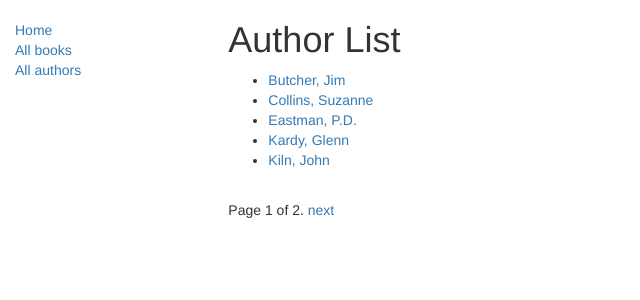
After one commit to SixStringsCoder/local_library, a Django app: page /catalog/authors/ in a window 1280 px wide. The commit adds this page. Shown: the top 300 px of the page, without its empty margins (0-640 px from the left). Run offline with Django 3.2, Linux system fonts and the light colour scheme; data comes from the database, SQL or seed files in the repository; both versions use the stored data as it was after the commit; some libraries are stand-ins or nearby versions.

Commit message:
book list and detail templates work now. Author list works, author detail template FOR loop not working yet showing all books by a single author

```diff
--- a/catalog/models.py
+++ b/catalog/models.py
@@ -33,6 +33,7 @@ class Language(models.Model):
         """
         return self.name
 
+
 class Book(models.Model):
     """
     Model representing a book (but not a specific copy of a book).
@@ -56,12 +57,12 @@ class Book(models.Model):
         """
         return self.title
 
-    def get_absoluteurl(self):
+    def get_absolute_url(self):
         """
         Returns the url to access a particular book instance.
         """
 
-        return reverse('book_detail', args=[str(self.id)])
+        return reverse('book-detail', args=[str(self.id)])
 
     def display_genre(self):
         """
@@ -122,3 +123,6 @@ class Author(models.Model):
         """
 
         return f'{self.last_name}, {self.first_name}'
+
+    class Meta:
+        ordering = ['last_name']
--- a/catalog/templates/base.html
+++ b/catalog/templates/base.html
@@ -20,15 +20,36 @@
     <div class="row">
       <div class="col-sm-2">
       {% block sidebar %}
+      {# Navigation #}
       <ul class="sidebar-nav">
           <li><a href="{% url 'index' %}">Home</a></li>
           <li><a href="{% url 'books' %}">All books</a></li>
-          <li><a href="">All authors</a></li>
+          <li><a href="{% url 'authors' %}">All authors</a></li>
       </ul>
      {% endblock %}
       </div>
       <div class="col-sm-10 ">
       {% block content %}{% endblock %}
+
+        {# Adds pagination to book lists #}
+        {% block pagination %}
+            {% if is_paginated %}
+                <div class="pagination">
+                  <span class="page-links">
+                      {% if page_obj.has_previous %}
+                          <a href="{{ request.path }}?page={{ page_obj.previous_page_number }}">previous</a>
+                      {% endif %}
+                      <span class="page-current">
+                          Page {{ page_obj.number }} of {{ page_obj.paginator.num_pages }}.
+                      </span>
+                      {% if page_obj.has_next %}
+                          <a href="{{ request.path }}?page={{ page_obj.next_page_number }}">next</a>
+                      {% endif %}
+                  </span>
+                </div>
+            {% endif %}
+        {% endblock %}
+
       </div>
     </div>
 
--- /dev/null
+++ b/catalog/templates/catalog/author_list.html
@@ -0,0 +1,21 @@
+{% extends 'base.html' %}
+
+{% block title %}<title>Author Details</title>{% endblock %}
+
+{% block content %}
+    <h1>Author List</h1>
+
+    {% if author_list %}
+    <ul>
+
+      {% for author in author_list %}
+          <li>
+            <a href="{{ author.get_absolute_url }}">{{ author.last_name }}, {{ author.first_name }}</a>
+          </li>
+      {% endfor %}
+
+    </ul>
+    {% else %}
+      <p>Sorry! All of the authors have vacated the library for the pub.</p>
+    {% endif %}
+{% endblock %}
--- a/catalog/templates/catalog/book_detail.html
+++ b/catalog/templates/catalog/book_detail.html
@@ -15,7 +15,7 @@
           {{ genre }}
           {% if not forloop.last %},
           {% endif %}
-      {% endfor %}w
+      {% endfor %}
   </p>
 
   <div style="margin-left:20px;margin-top:20px">
--- a/catalog/urls.py
+++ b/catalog/urls.py
@@ -1,11 +1,13 @@
 from django.conf.urls import url
 
-from .views import index, BookListView, BookDetailView
+from .views import index, BookListView, BookDetailView, AuthorListView, AuthorDetailView
 
 
 urlpatterns = [
     url(r'^$', index, name='index'),
-    url(r'^books/$', BookListView.as_view(), name="books"),
+    url(r'^books/$', BookListView.as_view(), name='books'),
     url(r'^book/(?P<pk>\d+)$', BookDetailView.as_view(), name='book-detail'),
-
+    url(r'^book/(?P<pk>\d+)$', BookDetailView.as_view(), name='author-detail'),
+    url(r'^authors/$', AuthorListView.as_view(), name='authors'),
+    url(r'^author/(?P<pk>\d+)$', AuthorDetailView.as_view(), name='author-detail'),
 ]
--- a/catalog/views.py
+++ b/catalog/views.py
@@ -1,6 +1,6 @@
 from django.shortcuts import render
 from django.views import generic
-from .models import Book, BookInstance, Author, Genre
+from .models import Book, BookInstance, Author
 
 # Create your views here.
 
@@ -24,11 +24,26 @@ def index(request):
 
 class BookListView(generic.ListView):
     model = Book
-    context_object_name = 'my_book_list'  # your own name for the list as a template variable
+    paginate_by = 5
+    book_list = 'my_book_list'  # your own name for the list as a template variable
     queryset = Book.objects.all()  # Get 5 books containing the title war
-    template_name = 'catalog/templates/book_list.html'  # Specify your own template name/location
+    template_name = '../templates/catalog/book_list.html'  # Specify your own template name/location
 
 
 class BookDetailView(generic.DetailView):
     model = Book
-    template_name = 'catalog/templates/book_detail.html'  # Specify your own template name/location
+    template_name = '../templates/catalog/book_detail.html'  # Specify your own template name/location
+
+
+class AuthorListView(generic.ListView):
+    model = Author
+    paginate_by = 5
+    author_list = 'my_author_list'
+    queryset = Author.objects.all()
+    template_name = '../templates/catalog/author_list.html'
+
+
+class AuthorDetailView(generic.ListView):
+    model = Book
+    # queryset = Book.objects.filter(Author)
+    template_name = '../templates/catalog/author_detail.html'
```
Also changed, not shown: catalog/templates/catalog/author_detail.html (added, +30 -0 lines), db.sqlite3.
